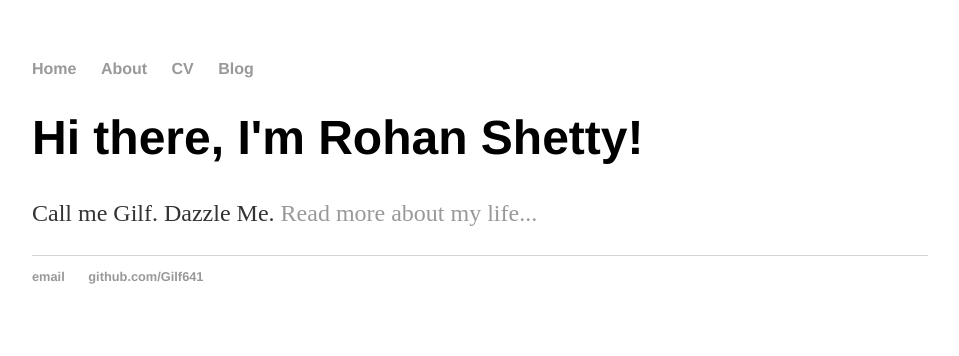
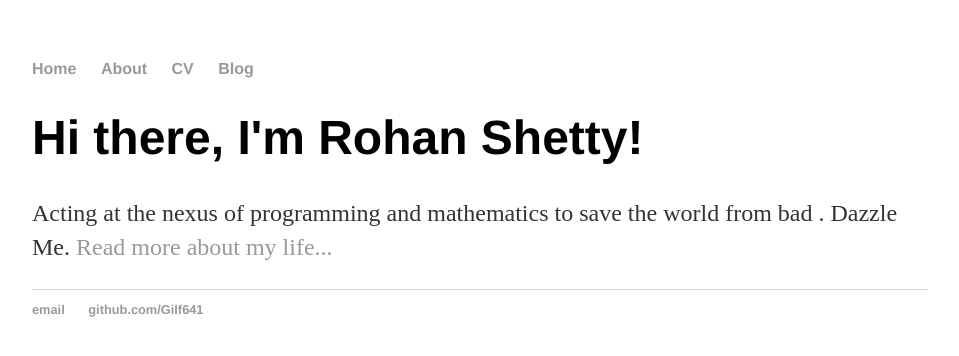
Before and after one commit to Gilf641/gilf641.github.io, a Jekyll site: the page built from index.html, in a window 1280 px wide. Shown: the top 356 px of the page, without its empty margins (160-1119 px from the left). Built offline with Jekyll 4.4.1, drawn with Linux system fonts in a browser that asks for light colours.

Commit message:
Update index.html

```diff
--- a/index.html
+++ b/index.html
@@ -1,8 +1,8 @@
 ---
 layout: default
-title: Rohan Shetty,
+title: Rohan Shetty
 ---
 <div class="blurb">
 	<h1>Hi there, I'm Rohan Shetty!</h1>
-	<p>Call me Gilf.</em> Dazzle Me. <a href="/about">Read more about my life...</a></p>
+	<p>Acting at the nexus of programming and mathematics to save the world from bad .</em> Dazzle Me. <a href="/about">Read more about my life...</a></p>
 </div><!-- /.blurb -->
```
